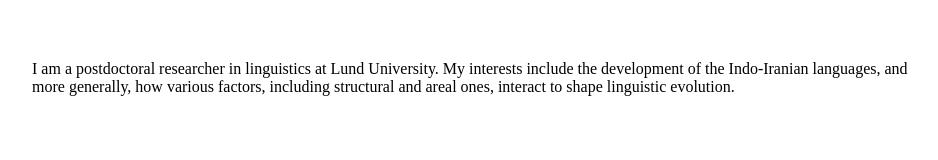
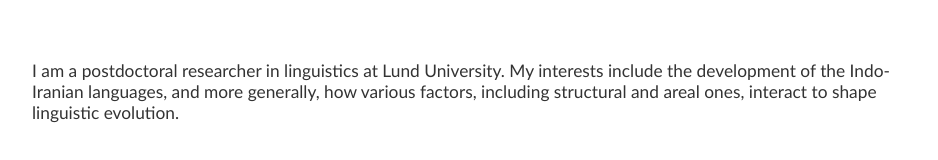
Before and after one commit to elinevisser23/elinevisser23.github.io, a plain HTML site: page index.html in a window 1280 px wide. Shown: the whole page, without its empty margins (160-1098 px from the left). Drawn offline with Linux system fonts and the light colour scheme.

Commit message:
Update main.css

```diff
--- a/css/main.css
+++ b/css/main.css
@@ -1,4 +1,7 @@
 body {
+    font-family: 'Optima', sans-serif;
+    font-size: 13pt;
+    color: #333;
     margin: 60px auto;
     width: 70%;
 }
```
